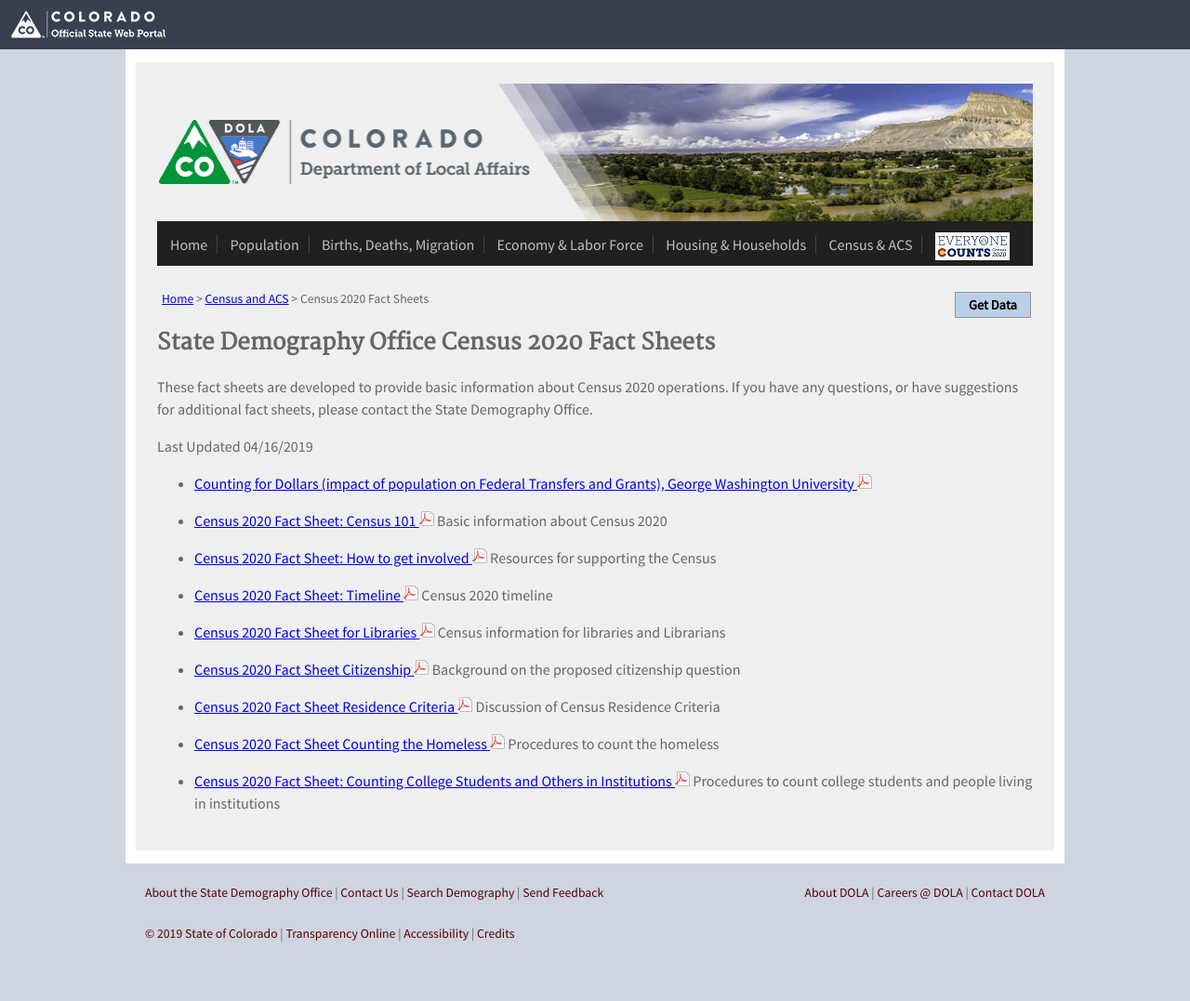
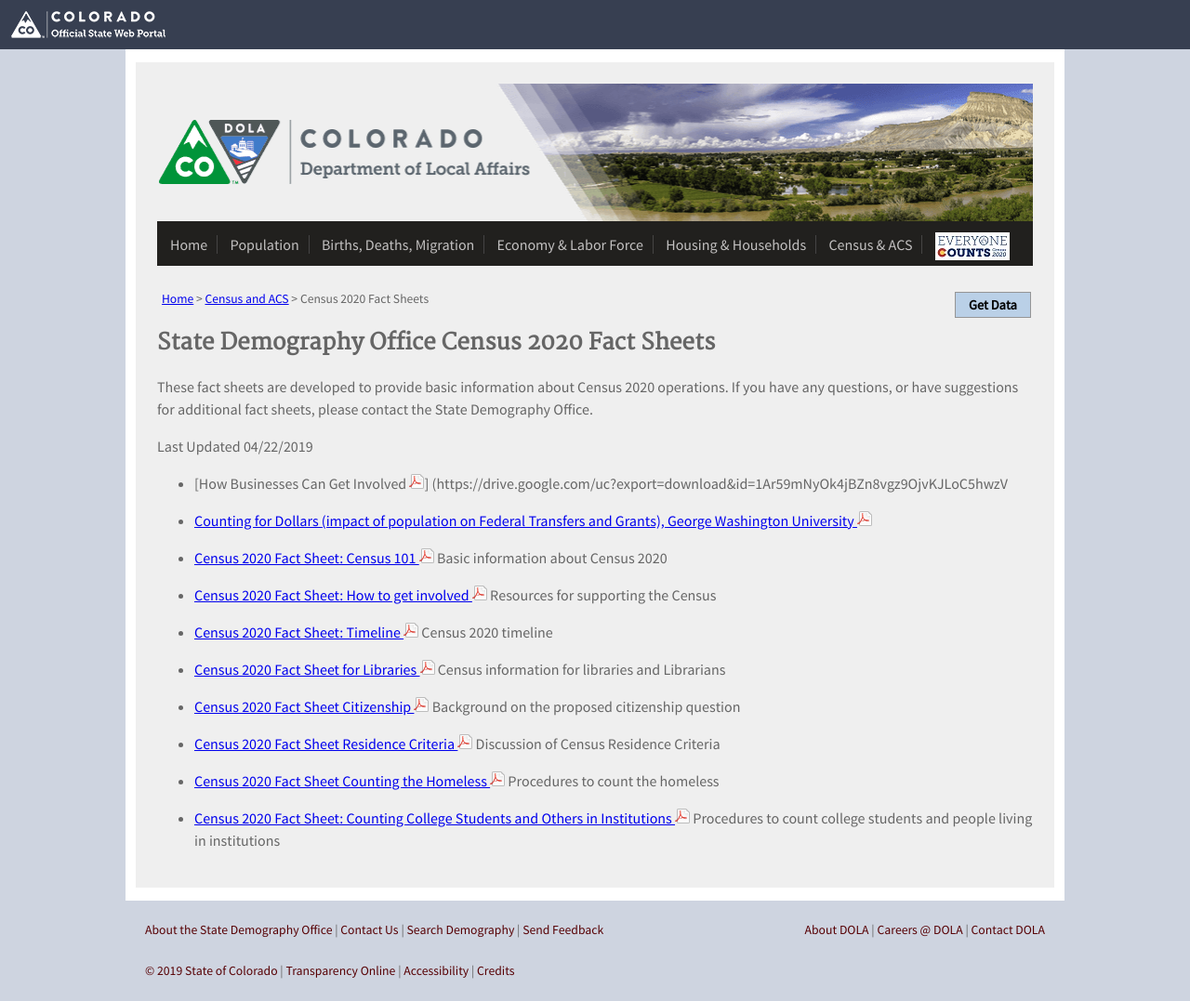
Before and after one commit to TBleess/Website_New, a Jekyll site: the page built from pages/5_CensusACS/2020-factsheets.md, in a window 1280 px wide. Shown: the whole page at 93% size. Built offline with Jekyll 4.4.1, drawn with Linux system fonts in a browser that asks for light colours; before the commit the page ends 1037 px from its top, so only the background shows below that.

Commit message:
Update 2020-factsheets.md

```diff
--- a/pages/5_CensusACS/2020-factsheets.md
+++ b/pages/5_CensusACS/2020-factsheets.md
@@ -11,7 +11,9 @@
 for additional fact sheets, please contact the State Demography Office.
 
 
-Last Updated 04/16/2019
+Last Updated 04/22/2019
+
+* [How Businesses Can Get Involved ![pdf](/images/page_white_acrobat.png 'download pdf file')] (https://drive.google.com/uc?export=download&id=1Ar59mNyOk4jBZn8vgz9OjvKJLoC5hwzV
 
 *	[Counting for Dollars (impact of population on Federal Transfers and Grants), George Washington University ![pdf](/images/page_white_acrobat.png 'download pdf file')](https://gwipp.gwu.edu/sites/g/files/zaxdzs2181/f/downloads/IPP-1819-3%20CountingforDollars_CO.pdf)
 
```
